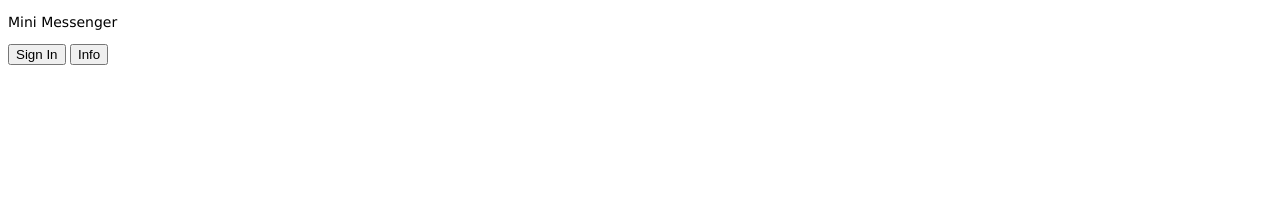
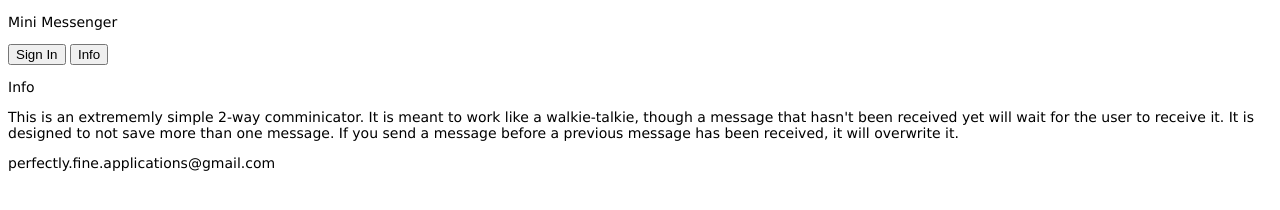
Before and after one commit to gitupwithit/mini_messenger_extension, a browser extension: page extension/messenger.html in a window 1280 px wide. Drawn offline with Linux system fonts and the light colour scheme.

Commit message:
making info screen

```diff
--- a/extension/messenger.html
+++ b/extension/messenger.html
@@ -7,6 +7,17 @@
 <div id="signIn" style="display: block;">
   <button id="signInButton" type="submit">Sign In</button>
   <button id="infoButton" type="submit">Info</button>
+</div>
+
+<div id="infoContainer" stlye="display: block;">
+  <p id="infoText">Info</p>
+  <p id="howItWorks">This is an extrememly simple 2-way comminicator. It is meant to work like a walkie-talkie,
+    though a message that hasn't been received yet will wait for the user to receive it.
+    It is designed to not save more than one message.
+    If you send a message before a previous message has been received, it will overwrite it. </p>
+  <p id="contact">perfectly.fine.applications@gmail.com</p>
+
+
 </div>
 
 <div id="choosePartnerContainer" style="display:none;">
```
